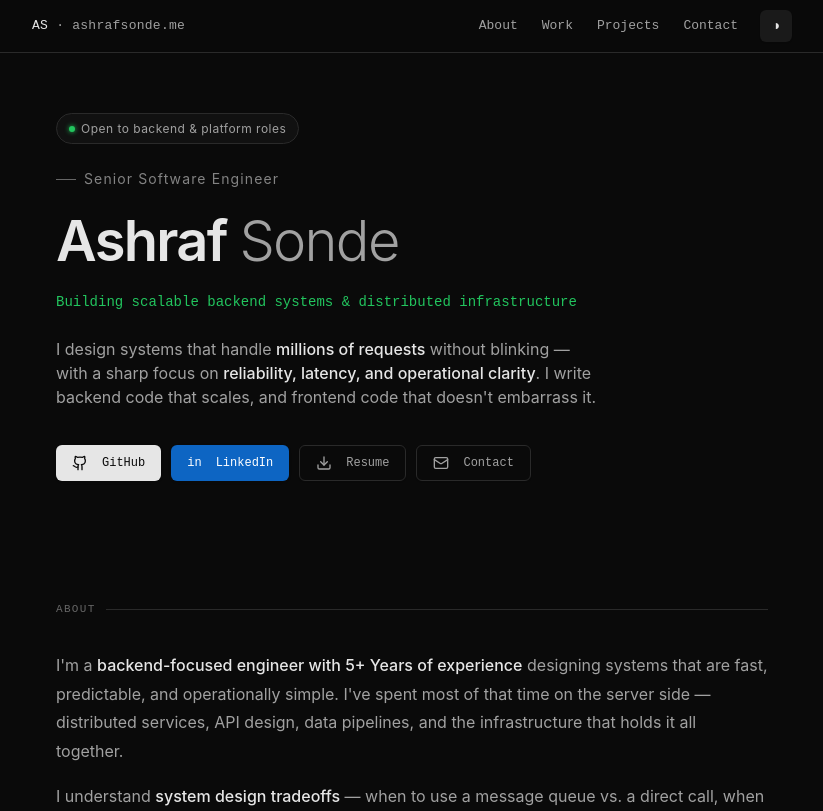
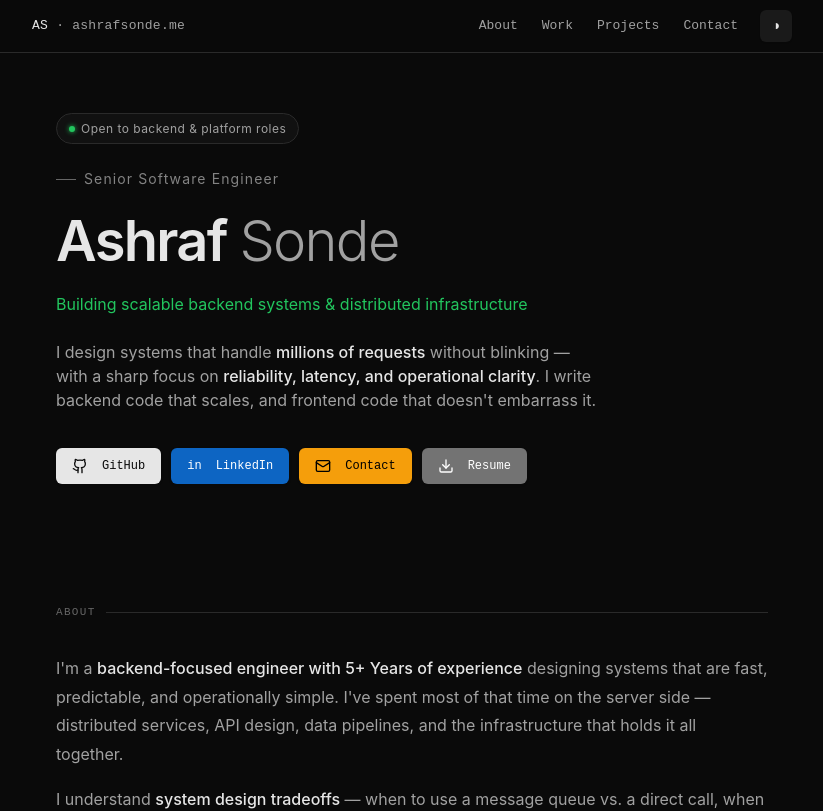
Before and after one commit to Ashraf-Sonde/portfolio-webite, a Next.js app: page / in a window 1280 px wide. Shown: the top 811 px of the page, without its empty margins (228-1051 px from the left). Built offline with nearby package versions, Linux system fonts and the light colour scheme.

Commit message:
fix: tweaked UI for hero and contact btns

```diff
--- a/src/components/sections/contact.tsx
+++ b/src/components/sections/contact.tsx
@@ -31,9 +31,8 @@ export function Contact() {
 
             <div className="flex flex-col gap-2">
               <Button
-                variant="outline"
-                className="justify-start h-auto py-2 px-3 font-mono-tight text-[13px] text-muted-foreground hover:text-foreground bg-card"
                 asChild
+                className="justify-start h-auto py-2 px-3 font-mono-tight text-[13px] bg-card bg-amber-500 hover:bg-amber-500/90 text-black"
               >
                 <a href={`mailto:${siteConfig.email}`}>
                   <span className="text-[15px] mr-2"><Mail /></span>
@@ -41,22 +40,20 @@ export function Contact() {
                 </a>
               </Button>
               <Button
-                variant="outline"
-                className="justify-start h-auto py-2 px-3 font-mono-tight text-[13px] text-muted-foreground hover:text-foreground bg-card"
                 asChild
+                className="font-mono-tight text-[13px] h-11 w-full sm:h-9 sm:w-auto sm:px-4 rounded-md justify-start"
               >
                 <a
                   href={siteConfig.github}
                   target="_blank"
                   rel="noopener noreferrer"
                 >
-                  <span className="text-[15px] mr-2"><Github /></span>
-                  {urlDisplay(siteConfig.github)}
+                  <Github className="h-3.5 w-3.5 mr-1.5 shrink-0" />
+                  <span className="truncate">{urlDisplay(siteConfig.github)}</span>
                 </a>
               </Button>
               <Button
-                variant="outline"
-                className="justify-start h-auto py-2 px-3 font-mono-tight text-[13px] text-muted-foreground hover:text-foreground bg-card"
+                className="justify-start h-auto py-2 px-3 font-mono-tight text-[13px] bg-[#0d65c3] text-white hover:bg-[#0a54a0]"
                 asChild
               >
                 <a
--- a/src/components/sections/hero.tsx
+++ b/src/components/sections/hero.tsx
@@ -31,7 +31,7 @@ export function Hero() {
           </span>
         </h1>
 
-        <div className="fade-up fade-up-2 font-mono-tight text-[14px] text-[--dot-active] mb-6 leading-[1.5]">
+        <div className="fade-up fade-up-2 text-base text-balance text-[--dot-active] mb-6 leading-[1.5]">
           {siteConfig.tagline}
         </div>
 
@@ -67,7 +67,7 @@ export function Hero() {
           {/* LinkedIn btn */}
           <Button
             asChild
-            className="font-mono-tight text-[12px] h-11 w-full sm:h-9 sm:w-auto sm:px-4 rounded-md justify-center bg-[#0d65c3] text-white hover:bg-[#0a54a0] border-0"
+            className="font-mono-tight text-[12px] h-11 w-full sm:h-9 sm:w-auto sm:px-4 rounded-md justify-center bg-[#0d65c3] text-white hover:bg-[#0a54a0]"
           >
             <a
               href={siteConfig.linkedin}
@@ -80,27 +80,25 @@ export function Hero() {
             </a>
           </Button>
 
+          {/* Contact btn */}
+          <Button
+            asChild
+            className="font-mono-tight text-[12px] h-11 w-full sm:h-9 sm:w-auto sm:px-4 rounded-md text-muted-foreground justify-center bg-amber-500 hover:bg-amber-500/90 text-black"
+          >
+            <a href="#contact" className="flex items-center justify-center">
+              <Mail className="h-3.5 w-3.5 mr-1.5 shrink-0" />
+              <span className="truncate">Contact</span>
+            </a>
+          </Button>
+
           {/* Resume btn */}
           <Button
-            variant="outline"
             asChild
-            className="font-mono-tight text-[12px] h-11 w-full sm:h-9 sm:w-auto sm:px-4 rounded-md text-muted-foreground hover:text-foreground justify-center"
+            className="font-mono-tight text-[12px] h-11 w-full sm:h-9 sm:w-auto sm:px-4 rounded-md text-muted-foreground justify-center bg-neutral-500 hover:bg-neutral-500/90 text-white"
           >
             <a href={siteConfig.resume} className="flex items-center justify-center">
               <Download className="h-3.5 w-3.5 mr-1.5 shrink-0" />
               <span className="truncate">Resume</span>
-            </a>
-          </Button>
-
-          {/* Contact btn */}
-          <Button
-            variant="outline"
-            asChild
-            className="font-mono-tight text-[12px] h-11 w-full sm:h-9 sm:w-auto sm:px-4 rounded-md text-muted-foreground hover:text-foreground justify-center"
-          >
-            <a href="#contact" className="flex items-center justify-center">
-              <Mail className="h-3.5 w-3.5 mr-1.5 shrink-0" />
-              <span className="truncate">Contact</span>
             </a>
           </Button>
         </div>
```
